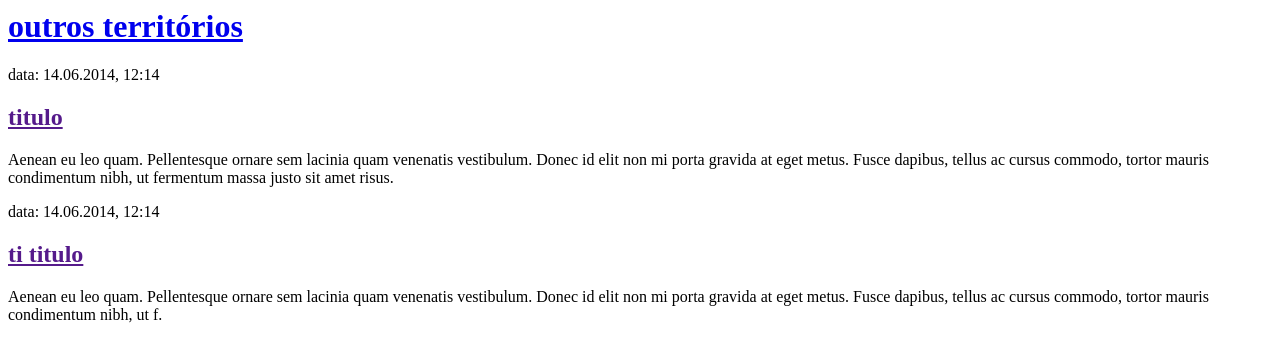
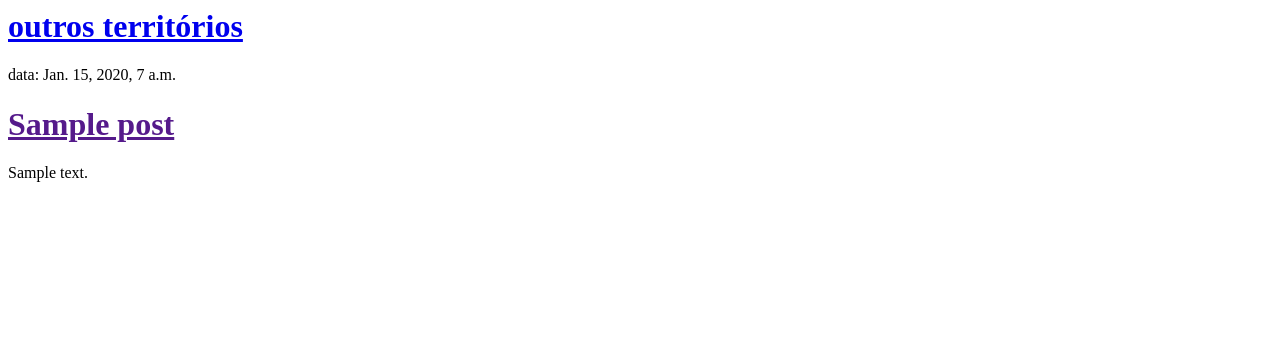
Before and after one commit to acoutinhoa/outros_territorios, a Django app: template blog/templates/blog/post_list.html in a window 1280 px wide. Shown: the top 362 px of the page. Run offline with Django 3.2, Linux system fonts and the light colour scheme; the template is opened without the code that fills it: values that come from a table or form of the project are taken from there, others are empty; tables that the repository leaves empty hold one stand-in row (values such as "Sample post").

Commit message:
outros_territorios_0

```diff
--- a/blog/templates/blog/post_list.html
+++ b/blog/templates/blog/post_list.html
@@ -5,18 +5,13 @@
     <body>
         <div>
             <h1><a href="/">outros territórios</a></h1>
-        </div>
-
-        <div>
-            <p>data: 14.06.2014, 12:14</p>
-            <h2><a href="">titulo</a></h2>
-            <p>Aenean eu leo quam. Pellentesque ornare sem lacinia quam venenatis vestibulum. Donec id elit non mi porta gravida at eget metus. Fusce dapibus, tellus ac cursus commodo, tortor mauris condimentum nibh, ut fermentum massa justo sit amet risus.</p>
-        </div>
-
-        <div>
-            <p>data: 14.06.2014, 12:14</p>
-            <h2><a href="">ti titulo</a></h2>
-            <p>Aenean eu leo quam. Pellentesque ornare sem lacinia quam venenatis vestibulum. Donec id elit non mi porta gravida at eget metus. Fusce dapibus, tellus ac cursus commodo, tortor mauris condimentum nibh, ut f.</p>
-        </div>
+    	</div>
+    	{% for post in posts %}
+    		<div>
+    			<p>data: {{ post.published_date }}</p>
+    			<h1><a href="">{{ post.title }}</a></h1>
+    			<p>{{ post.text|linebreaksbr }}</p>
+    		</div>
+	    {% endfor %}
     </body>
 </html>
--- a/blog/views.py
+++ b/blog/views.py
@@ -1,4 +1,7 @@
 from django.shortcuts import render
+from django.utils import timezone
+from .models import *
 
 def post_list(request):
-	return render(request, 'blog/post_list.html', {})
+	posts = Post.objects.filter(published_date__lte=timezone.now()).order_by('published_date')
+	return render(request, 'blog/post_list.html', {'posts': posts})
```
